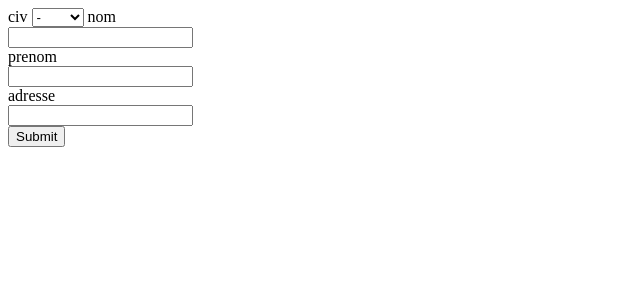
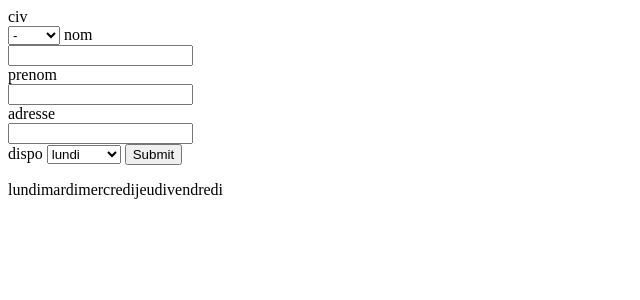
Before and after one commit to sanaasanaa/exercies_php, a PHP site: page / in a window 1280 px wide. Shown: the top 300 px of the page, without its empty margins (0-640 px from the left). Run offline with PHP 8.4, Linux system fonts and the light colour scheme; data that the repository does not hold is empty.

Commit message:
formulairesuite

```diff
--- a/index.php
+++ b/index.php
@@ -8,13 +8,38 @@ elseif ($civ=="mme") {
    echo "bonjour madame";
 }
 
+$dispo=$_POST["dispo"];
+switch ($dispo) {
+    case 'lundi':
+        echo "aaa";
+        break;
+
+    case 'mardi':
+        echo "bbb";
+        break;
+
+    case 'mercredi':
+       echo "ccc";
+        break;
+
+    case 'jeudi':
+        echo "ddd";
+        break;
+
+    case 'vendredi':
+        echo "eee";
+}
+
+
+
+
 
 
 
 
 ?>
 <form action="index.php" method="POST" >
-<label for="civ"> civ </label>
+<label for="civ"> civ </label><br>
 <select name="civ">
 
   <option value="-">-</option>
@@ -33,9 +58,26 @@ elseif ($civ=="mme") {
 <input type="text" name="adresse"><br>
 
 
+<label for="dispo"> dispo </label>
+<select name="dispo">
+<option value="lundi"> lundi </option>
+<option value="mardi"> mardi </option>
+<option value="mercredi"> mercredi </option>
+<option value="jeudi"> jeudi</option>
+<option value="vendredi"> vendredi </option>
+
+
+</select>
 
 
 
 
 <input type="submit" name="envoyer">
 </form>
+<?php
+$dispo=["lundi","mardi","mercredi","jeudi","vendredi"];
+
+foreach ($dispo as $key => $value) {
+ echo $value;
+}
+?>
```
